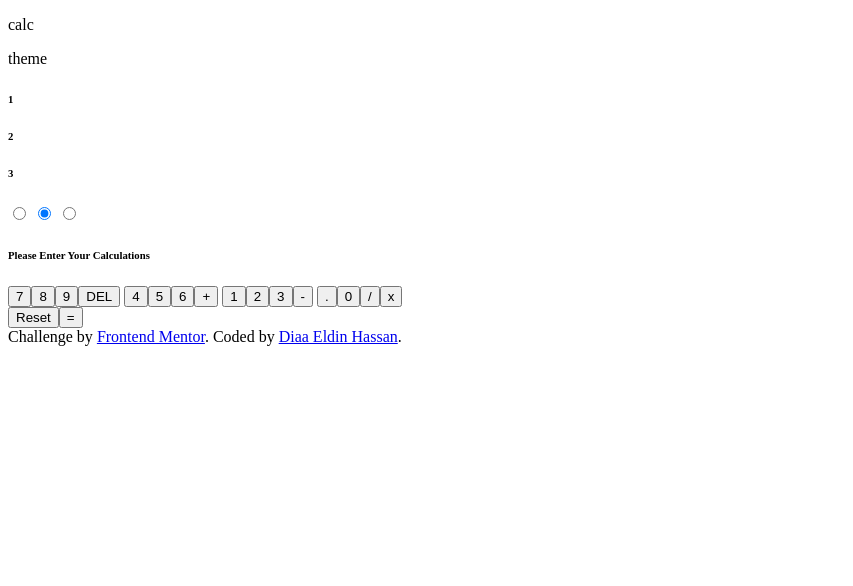
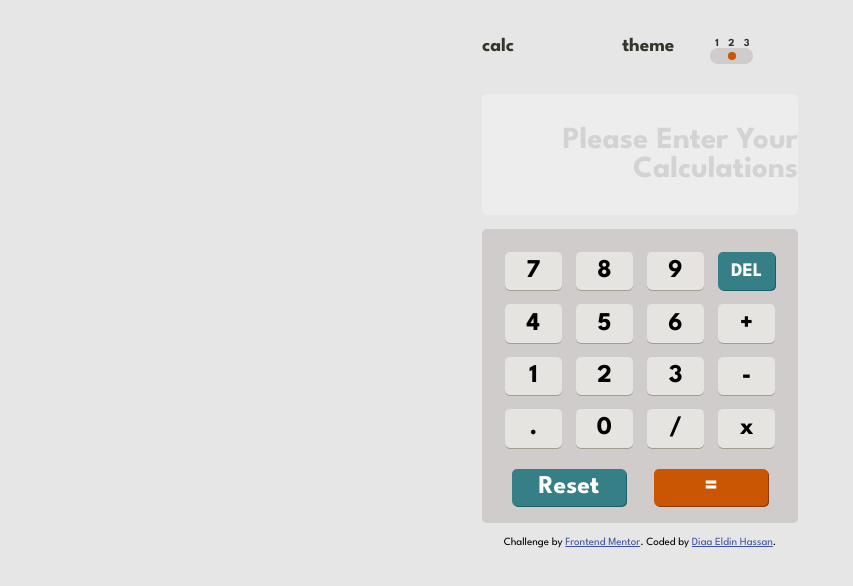
Before and after one commit to DiaaEldinHassan/Calculator, a plain HTML site: page index.html in a window 1280 px wide. Shown: the whole page, without its empty margins (0-853 px from the left). Drawn offline with nearby package versions, Linux system fonts and the light colour scheme; files that its build step writes are made by us from their sources; the site is published under a folder, as on GitHub Pages, so addresses that start at the root find nothing.

Commit message:
Update index.html

```diff
--- a/index.html
+++ b/index.html
@@ -5,7 +5,7 @@
   <meta name="viewport" content="width=device-width, initial-scale=1.0"> <!-- displays site properly based on user's device -->
 
   <link rel="icon" type="image/png" sizes="32x32" href="./images/favicon-32x32.png">
-  <link rel="stylesheet" href="/frontEndMentor/calculator-app-main/styles/styles.css">
+  <link rel="stylesheet" href="./styles/styles.css">
   <link rel="preconnect" href="https://fonts.googleapis.com">
 <link rel="preconnect" href="https://fonts.gstatic.com" crossorigin>
 <link href="https://fonts.googleapis.com/css2?family=League+Spartan:wght@100..900&display=swap" rel="stylesheet">
```
